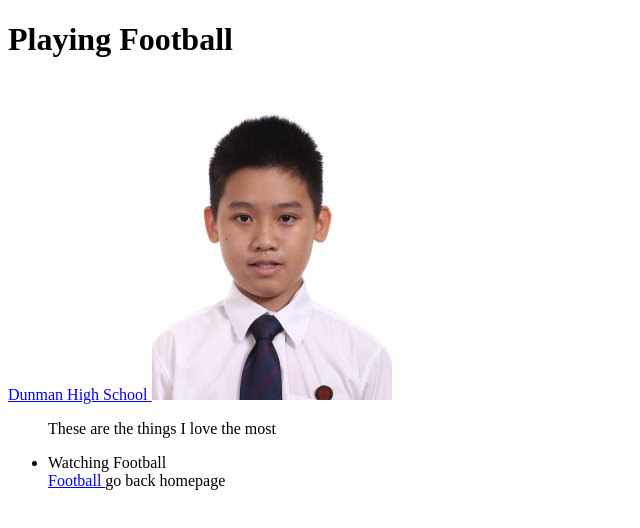
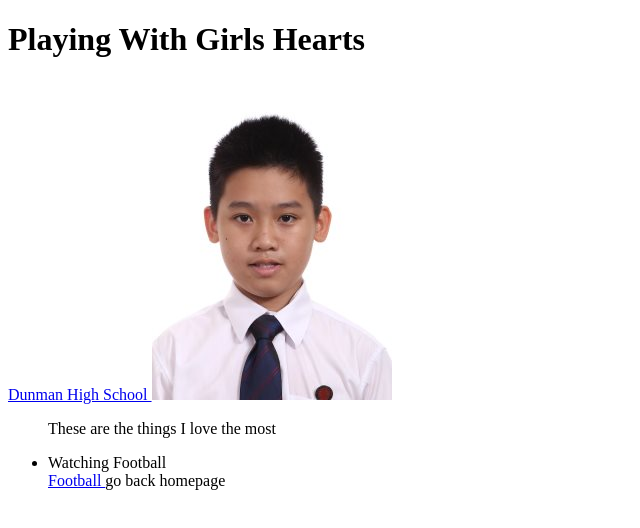
Before and after one commit to 17y1yblimyoukai/171yblimyoukai.github.io, a plain HTML site: page index.html in a window 1280 px wide. Shown: the whole page, without its empty margins (0-640 px from the left). Drawn offline with Linux system fonts and the light colour scheme.

Commit message:
Update index.html

```diff
--- a/index.html
+++ b/index.html
@@ -1,7 +1,7 @@
 <!DOCTYPE HTML>
 <html>
 <body>
-<h1> Playing Football</h1>
+<h1> Playing With Girls Hearts</h1>
 <title>
  This is one of my interest </title>
 <p>
```
